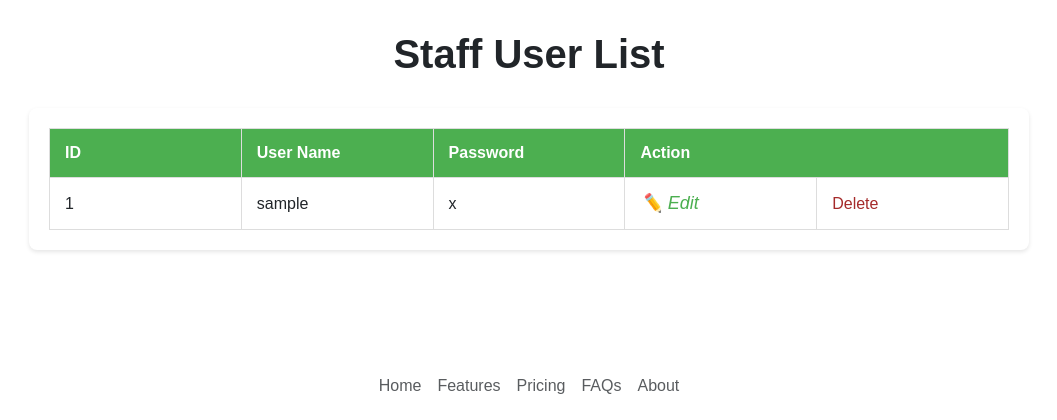
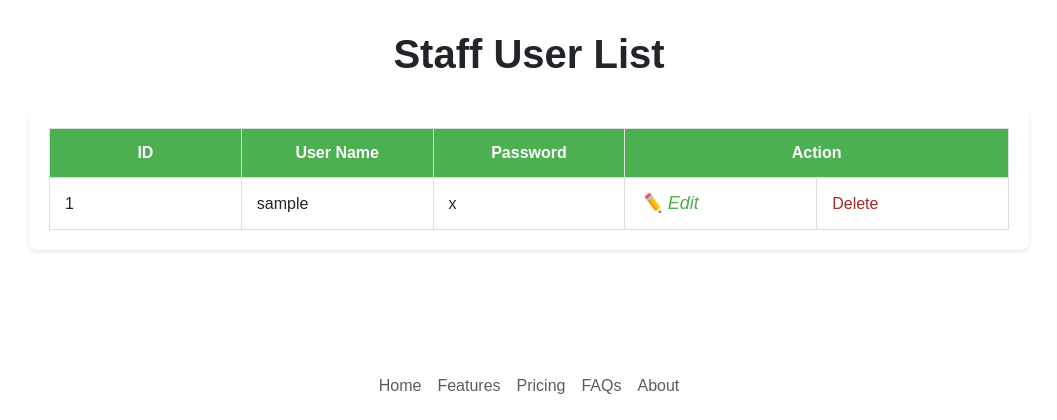
Before and after one commit to bekiyeromm/online-job-application, a Flask app: template templates/view-user.html in a window 1280 px wide. Shown: the part 73-493 px from the top of the page, without its empty margins (111-1168 px from the left). Run offline with Flask 3, Linux system fonts and the light colour scheme; the template is opened without the code that fills it: most values are stand-ins (such as "Sample title", 1, 10 or a date in 2020); some libraries are stand-ins or nearby versions.

Commit message:
table headings aligned to center

```diff
--- a/static/styles/table.css
+++ b/static/styles/table.css
@@ -79,3 +79,6 @@ body {
 .pencil-icon {
     font-size: 18px;
 }
+#admin-table thead{
+    text-align: center;
+}
```
